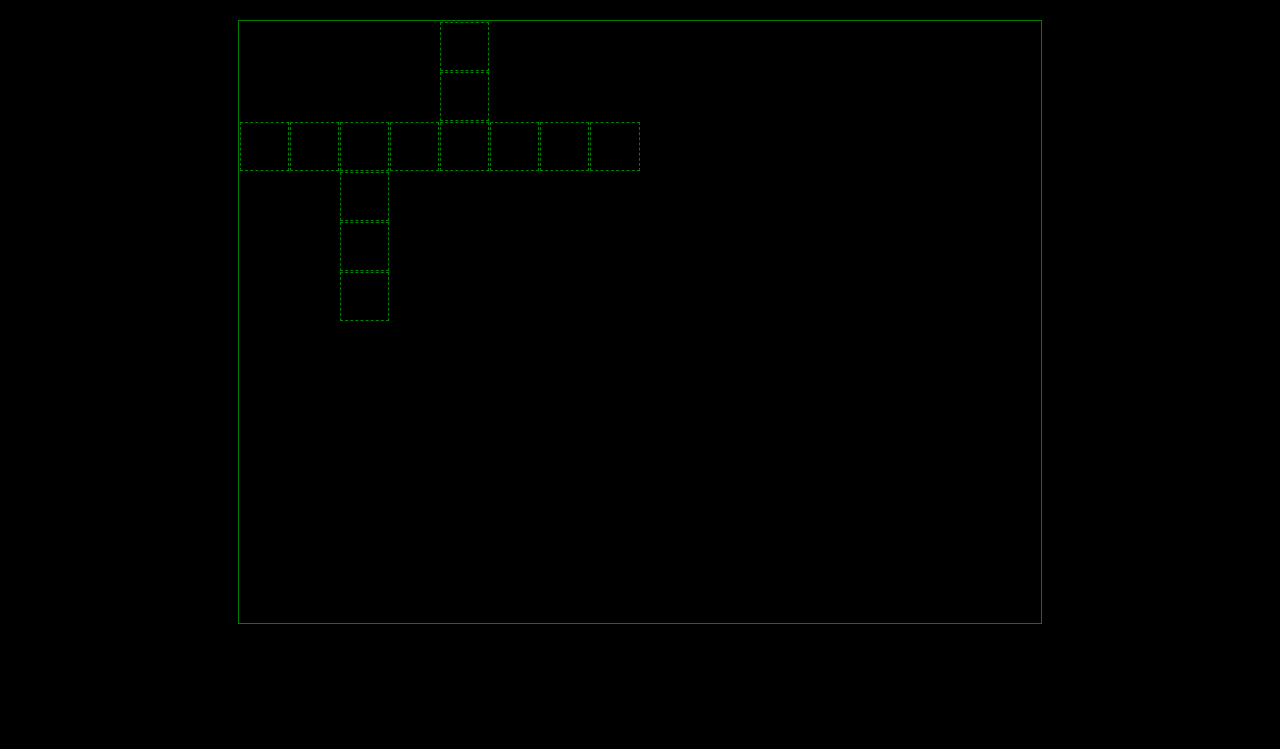
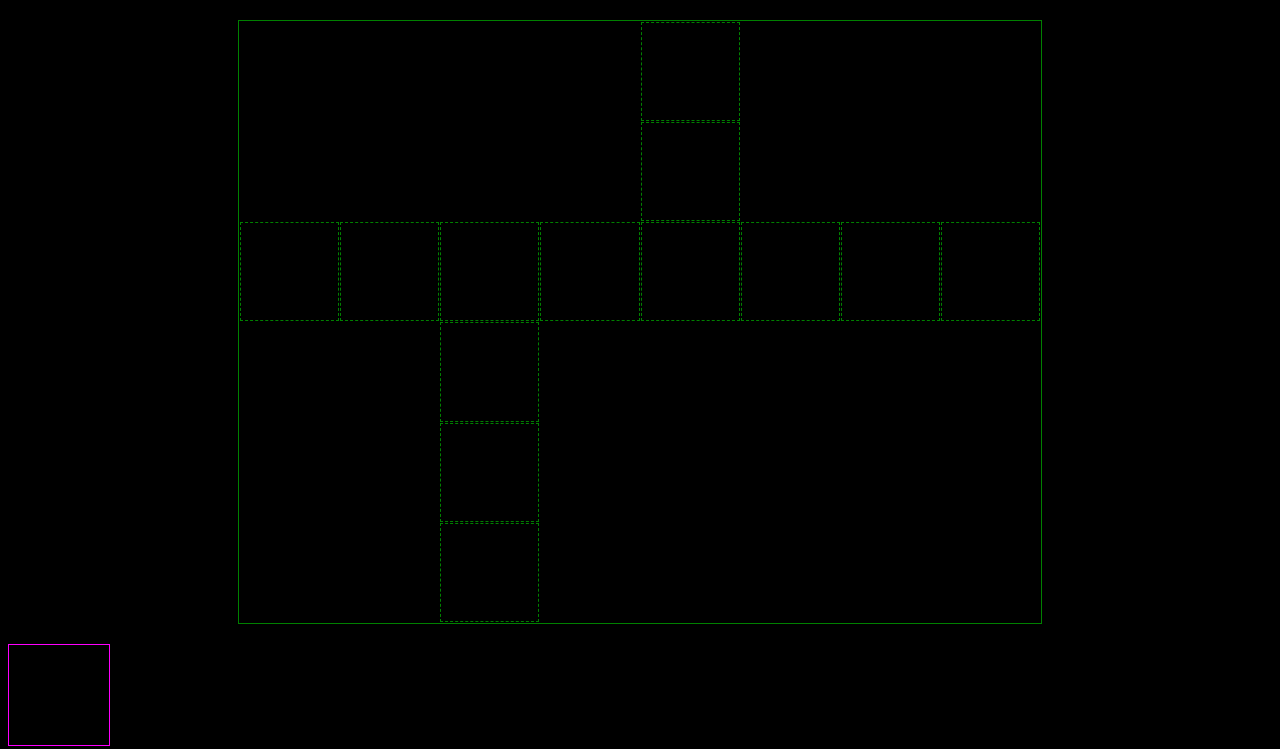
Before and after one commit to Charles6/dungeon-maker, a plain HTML site: page index.html in a window 1280 px wide. Drawn offline with Linux system fonts and the light colour scheme.

Commit message:
added a dynamic class naming for grid

```diff
--- a/css/style.css
+++ b/css/style.css
@@ -10,8 +10,8 @@ body{
     margin: 20px auto;
     display: grid;
     grid-gap: 1px;
-    grid-template-columns: repeat(16, 1fr);
-    grid-template-rows: repeat(12, 1fr);
+    grid-template-columns: repeat(8, 1fr);
+    grid-template-rows: repeat(6, 1fr);
 }
 
 .room {
@@ -25,45 +25,8 @@ body{
     grid-row: 3;
 }
 
-.one {
-    grid-column: 1;
+.test {
+    height: 100px;
+    width: 100px;
+    border: solid magenta 1px;
 }
-.two {
-    grid-column: 2;
-}
-.three {
-    grid-column: 3;
-}
-.four {
-    grid-column: 4;
-}
-.five {
-    grid-column: 5;
-}
-.six {
-    grid-column: 6;
-}
-.seven {
-    grid-column: 7;
-}
-.eight {
-    grid-column: 8;
-}
-.alpha {
-    grid-row: 1;
-}
-.beta {
-    grid-row: 2;
-}
-.charlie {
-    grid-row: 3;
-}
-.delta {
-    grid-row: 4;
-}
-.echo {
-    grid-row: 5;
-}
-.foxtrot {
-    grid-row: 6;
-}
--- a/index.html
+++ b/index.html
@@ -1,4 +1,5 @@
 <!DOCTYPE html>
+<meta charset="UTF-8">
 <html>
     <head>
         <title>
@@ -9,18 +10,22 @@
     <body>
         <div class="window">
             <div class="room starter"></div>
-            <div class="room two charlie"></div>
-            <div class="room three charlie"></div>
-            <div class="room four charlie"></div>
-            <div class="room five charlie"></div>
-            <div class="room six charlie"></div>
-            <div class="room seven charlie"></div>
-            <div class="room eight charlie"></div>
-            <div class="room three delta"></div>
-            <div class="room three echo"></div>
-            <div class="room five beta"></div>
-            <div class="room five alpha"></div>
-            <div class="room three foxtrot"></div>
+            <div class="room c2 r3"></div>
+            <div class="room c3 r3"></div>
+            <div class="room c4 r3"></div>
+            <div class="room c5 r3"></div>
+            <div class="room c6 r3"></div>
+            <div class="room c7 r3"></div>
+            <div class="room c8 r3"></div>
+            <div class="room c3 r4"></div>
+            <div class="room c3 r5"></div>
+            <div class="room c5 r2"></div>
+            <div class="room c5 r1"></div>
+            <div class="room c3 r6"></div>
         </div>
+
+        <div class="test testName"></div>
+
+        <script type="text/javascript" src="js/app.js"></script>
     </body>
 </html>
--- a/js/app.js
+++ b/js/app.js
@@ -0,0 +1,31 @@
+var defaultWidth = 8;
+var defaultHeight = 6;
+
+console.log("Hello World");
+
+
+var sheet = (function() {
+	var style = document.createElement("style");
+
+	style.appendChild(document.createTextNode(""));
+
+	document.head.appendChild(style);
+
+	return style.sheet;
+})();
+
+var cascadeIndex = 0
+
+for (var i = 1; i <= defaultWidth; i++) {
+	var index = i-1;
+	console.log(".c" + i + "{grid-column:" + i + ";}", cascadeIndex);
+	sheet.insertRule(".c" + i + "{grid-column:" + i + ";}", cascadeIndex);
+	cascadeIndex++;
+}
+
+for (var i = 1; i <= defaultHeight; i++) {
+	var index = i-1;
+	console.log(".r" + i + "{grid-row:" + i + ";}", cascadeIndex);
+	sheet.insertRule(".r" + i + "{grid-row:" + i + ";}", cascadeIndex);
+	cascadeIndex++;
+}
```
